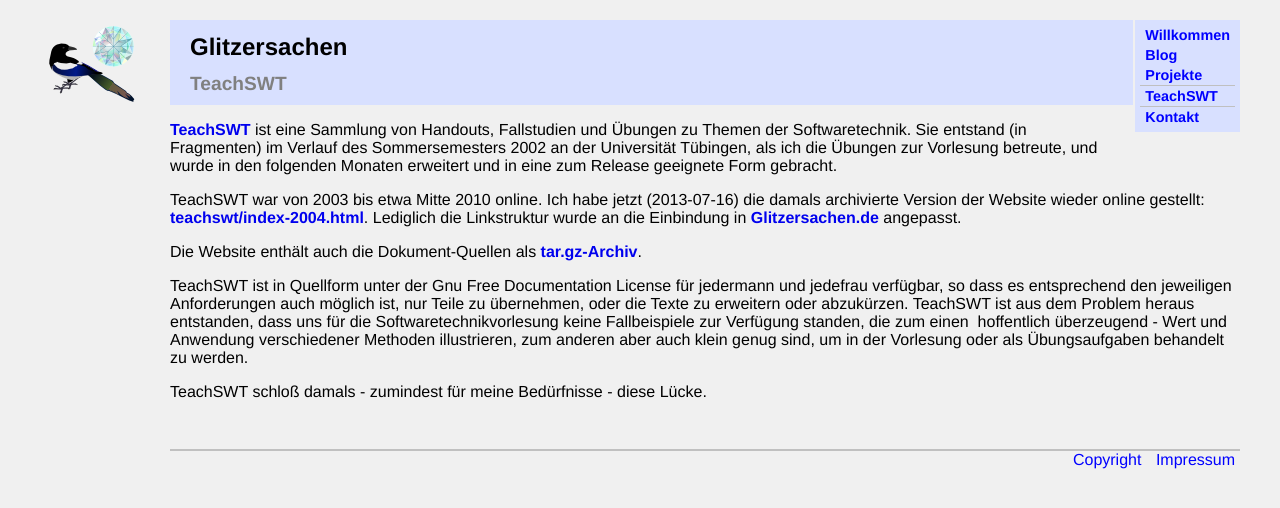
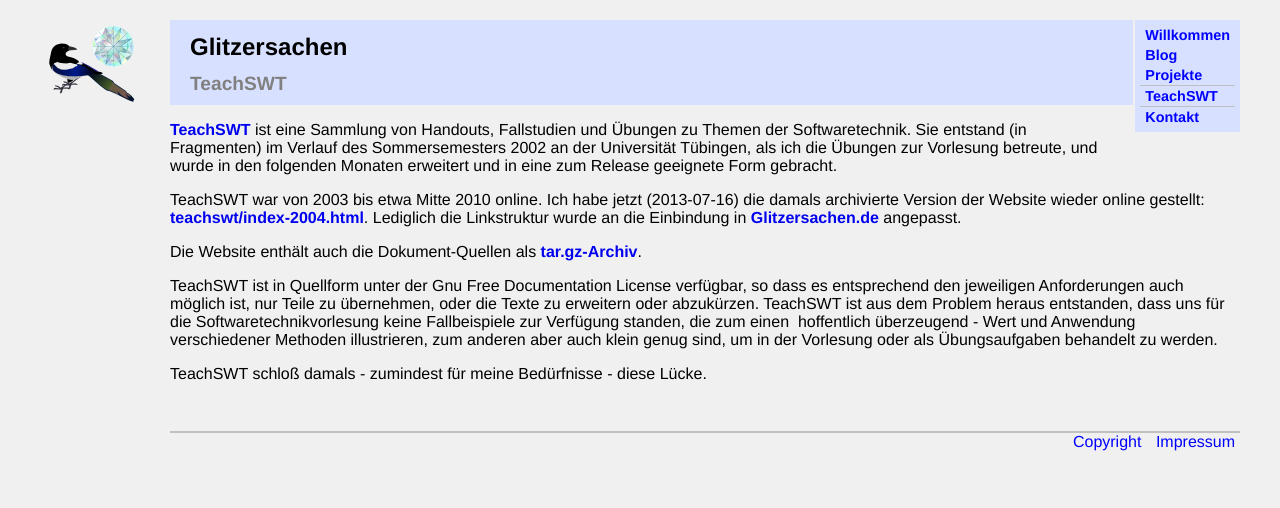
Before and after one commit to m-e-leypold/m-e-leypold.github.io, a Jekyll site: the page built from teachswt.md, in a window 1280 px wide. Shown: the top 508 px of the page. Built offline with Jekyll 4.4.1, drawn with Linux system fonts in a browser that asks for light colours.

Commit message:
Minor changs in wording

```diff
--- a/teachswt.md
+++ b/teachswt.md
@@ -16,13 +16,13 @@
 Die Website enthält auch die Dokument-Quellen als
 [tar.gz-Archiv][Quellen].
 
-TeachSWT ist in Quellform unter der Gnu Free Documentation License für jedermann und
-jedefrau verfügbar, so dass es entsprechend den jeweiligen Anforderungen auch möglich ist,
-nur Teile zu übernehmen, oder die Texte zu erweitern oder abzukürzen. TeachSWT ist aus dem
-Problem heraus entstanden, dass uns für die Softwaretechnikvorlesung keine Fallbeispiele
-zur Verfügung standen, die zum einen ­ hoffentlich überzeugend - Wert und Anwendung
-verschiedener Methoden illustrieren, zum anderen aber auch klein genug sind, um in der
-Vorlesung oder als Übungsaufgaben behandelt zu werden.
+TeachSWT ist in Quellform unter der Gnu Free Documentation License verfügbar, so dass es
+entsprechend den jeweiligen Anforderungen auch möglich ist, nur Teile zu übernehmen, oder
+die Texte zu erweitern oder abzukürzen. TeachSWT ist aus dem Problem heraus entstanden,
+dass uns für die Softwaretechnikvorlesung keine Fallbeispiele zur Verfügung standen, die
+zum einen ­ hoffentlich überzeugend - Wert und Anwendung verschiedener Methoden
+illustrieren, zum anderen aber auch klein genug sind, um in der Vorlesung oder als
+Übungsaufgaben behandelt zu werden.
 
 TeachSWT schloß damals ­- zumindest für meine Bedürfnisse ­- diese Lücke.
 
```
